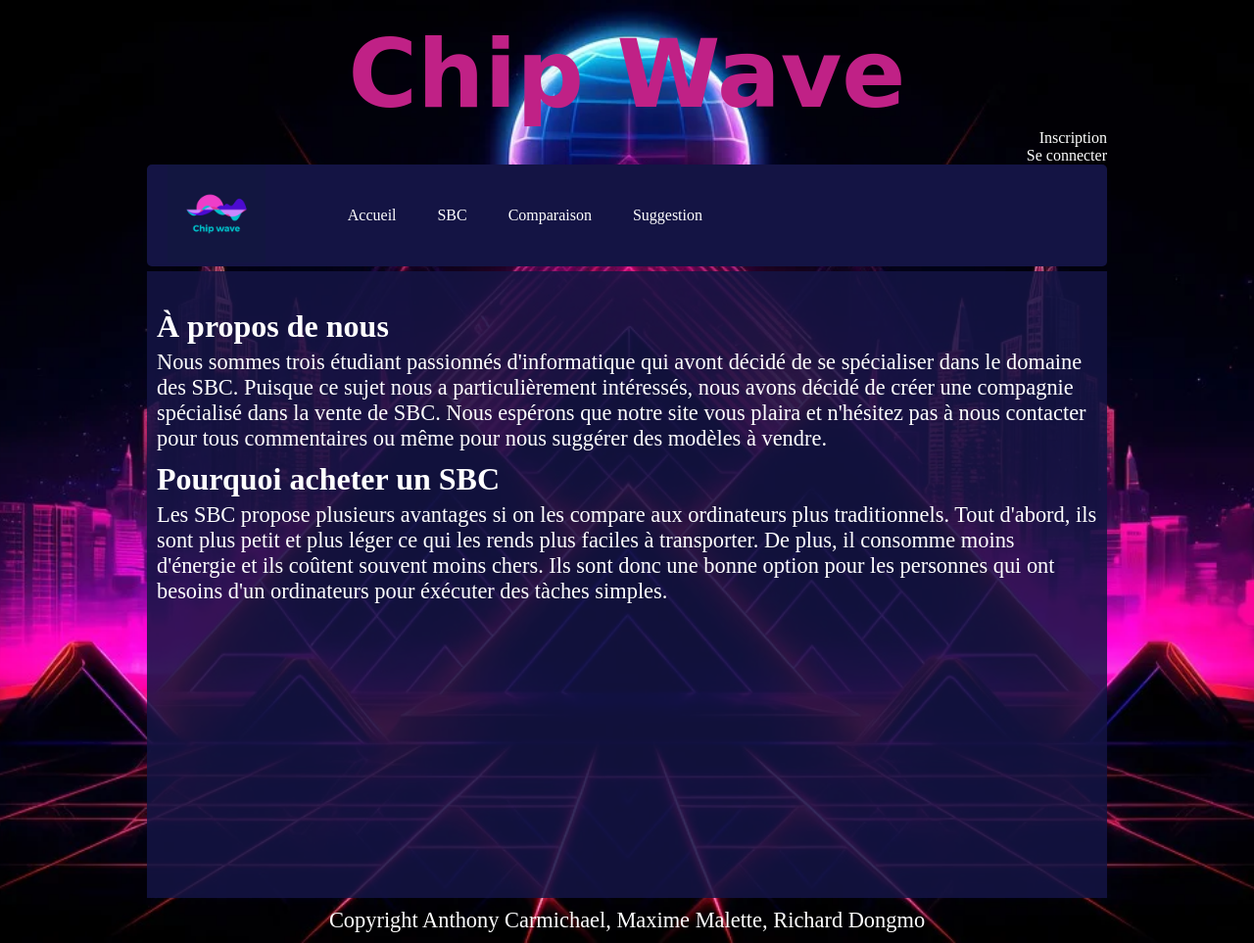
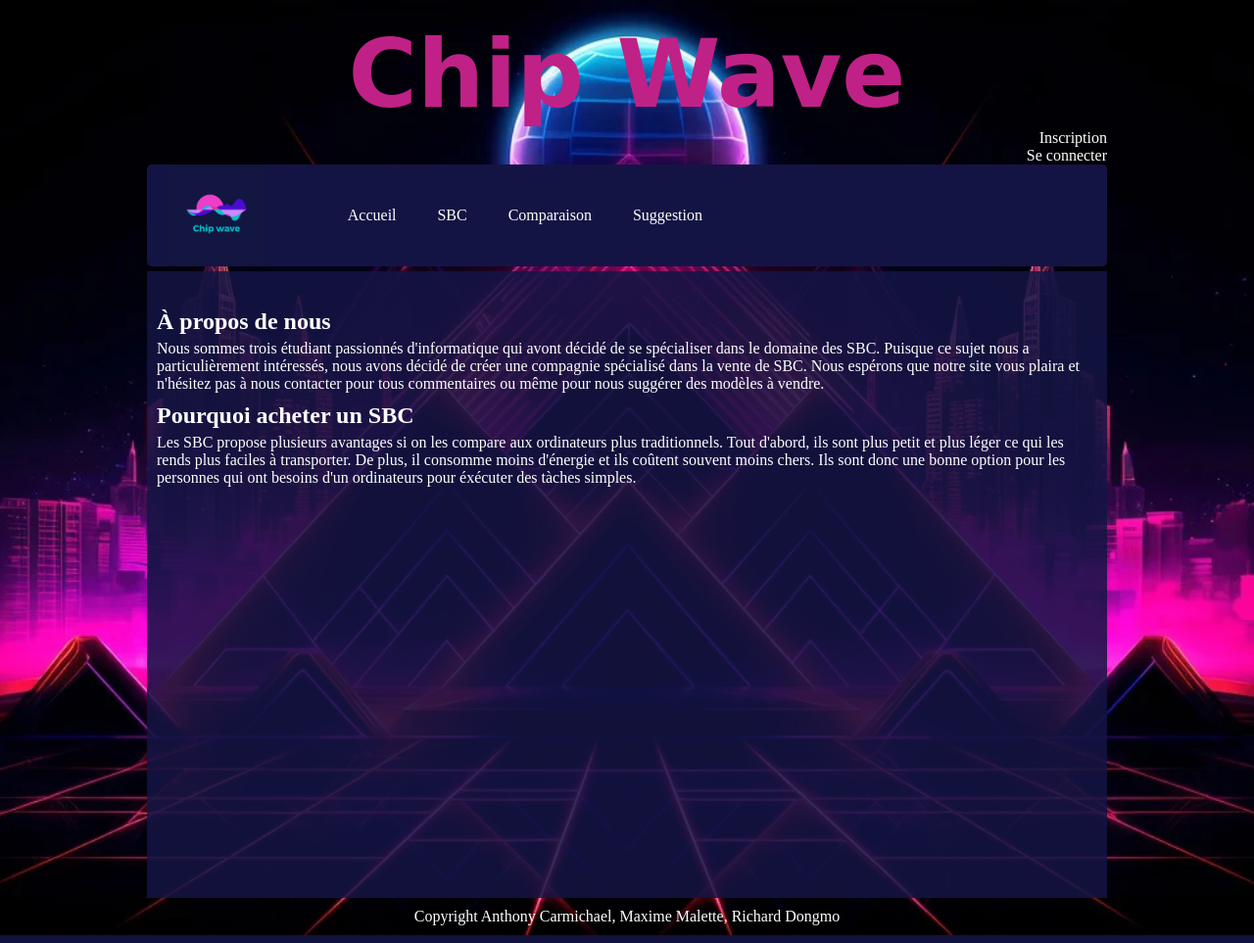
Before and after one commit to AnthonyCarmichael/siteWebSBC, a PHP site: page / in a window 1280 px wide. Shown: the whole page at 98% size. Run offline with PHP 8.4, Linux system fonts and the light colour scheme; some web fonts are replaced.

Commit message:
merge avec max et responsive fonctionnel

```diff
--- a/css/style.css
+++ b/css/style.css
@@ -405,7 +405,7 @@ nav a:hover {
     }
 
     h2 {
-        font-size: 2em;
+        font-size: 1.5em;
         padding-top: 10px;
         padding-bottom: 5px;
         color: white;
@@ -418,7 +418,7 @@ nav a:hover {
     }
 
     p {
-        font-size: 1.4em;
+        font-size: 1em;
     }
     #hamburger, #userIcon, #menuBurger, #menuUser {
         display: none;
```
